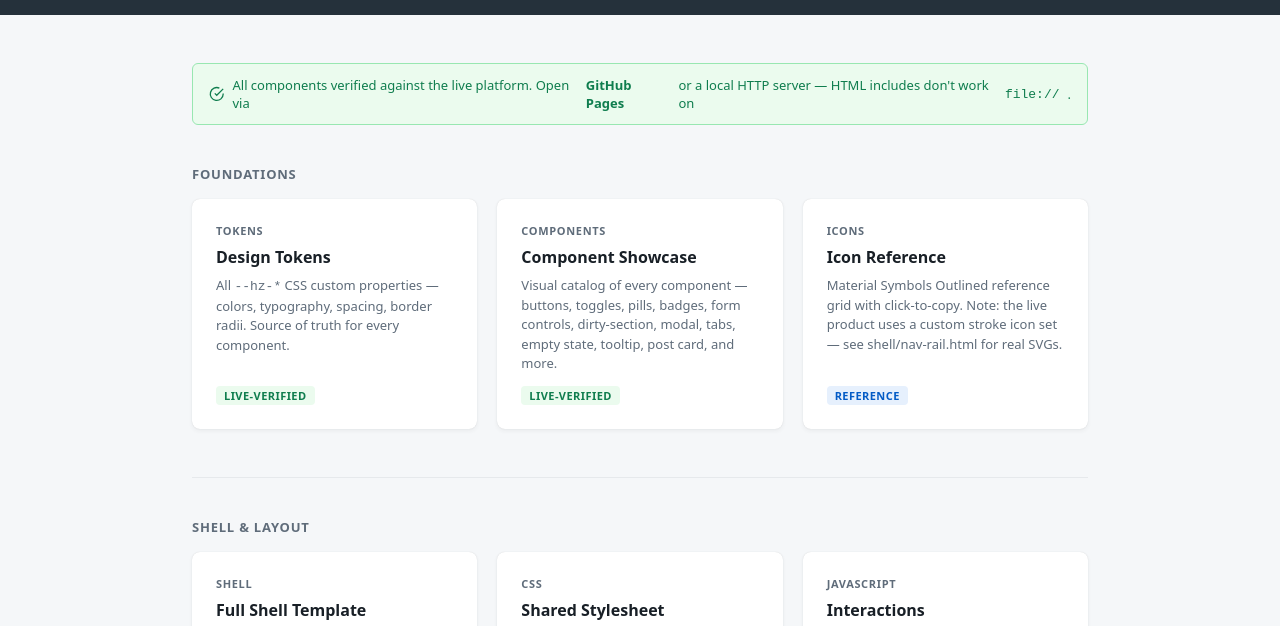
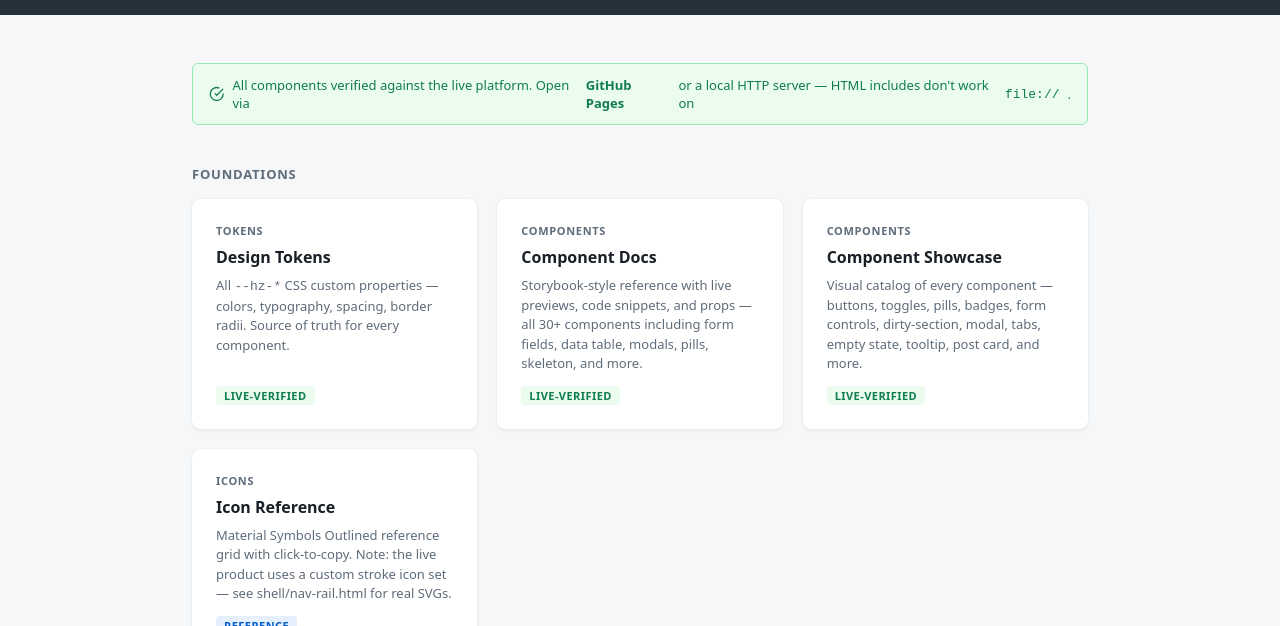
Before and after one commit to sfontfrGS/cc-control-design-system, a plain HTML site: page index.html in a window 1280 px wide. Shown: the part 98-724 px from the top of the page. Drawn offline with Linux system fonts and the light colour scheme.

Commit message:
Add Component Docs card to homepage
Co-Authored-By: Claude Sonnet 4.6 <noreply@anthropic.com>

```diff
--- a/index.html
+++ b/index.html
@@ -76,6 +76,12 @@
       <div class="card__eyebrow">Tokens</div>
       <div class="card__title">Design Tokens</div>
       <div class="card__desc">All <code>--hz-*</code> CSS custom properties — colors, typography, spacing, border radii. Source of truth for every component.</div>
+      <span class="card__badge card__badge--live">Live-verified</span>
+    </a>
+    <a class="card" href="components/docs.html">
+      <div class="card__eyebrow">Components</div>
+      <div class="card__title">Component Docs</div>
+      <div class="card__desc">Storybook-style reference with live previews, code snippets, and props — all 30+ components including form fields, data table, modals, pills, skeleton, and more.</div>
       <span class="card__badge card__badge--live">Live-verified</span>
     </a>
     <a class="card" href="showcase.html">
```
